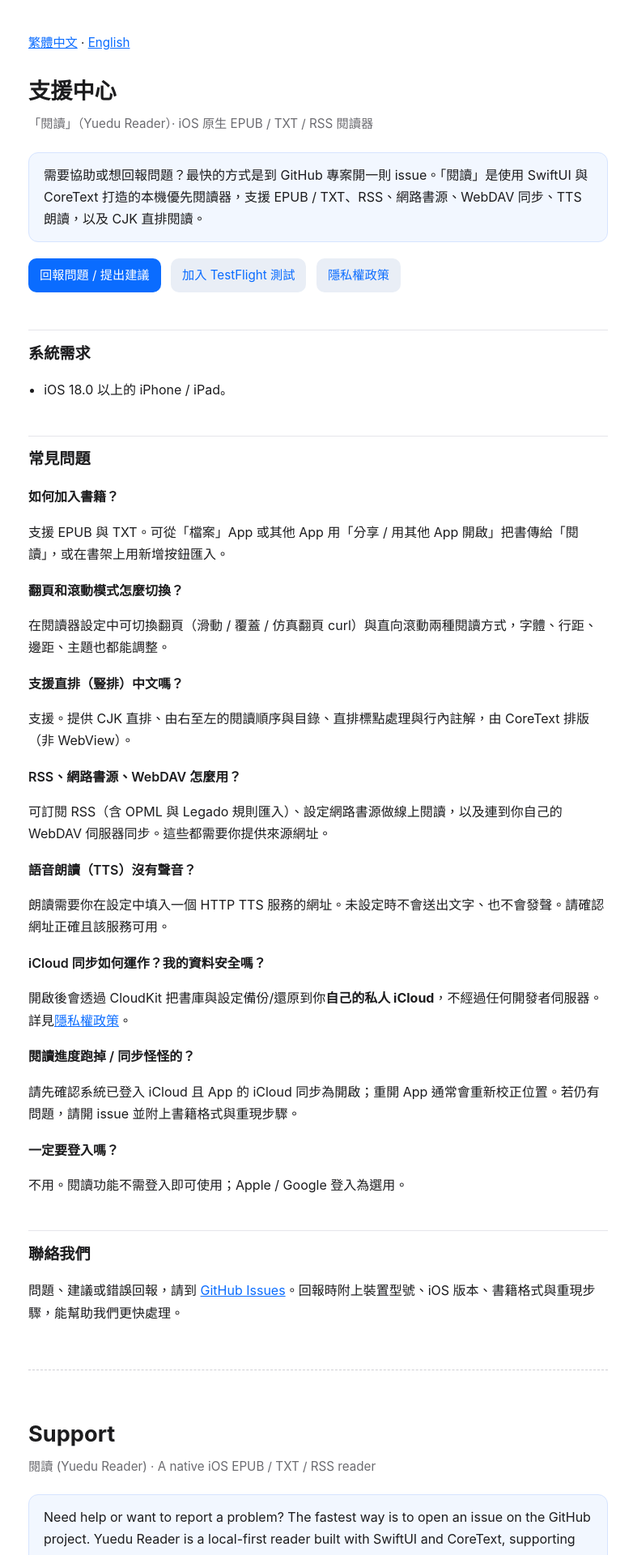
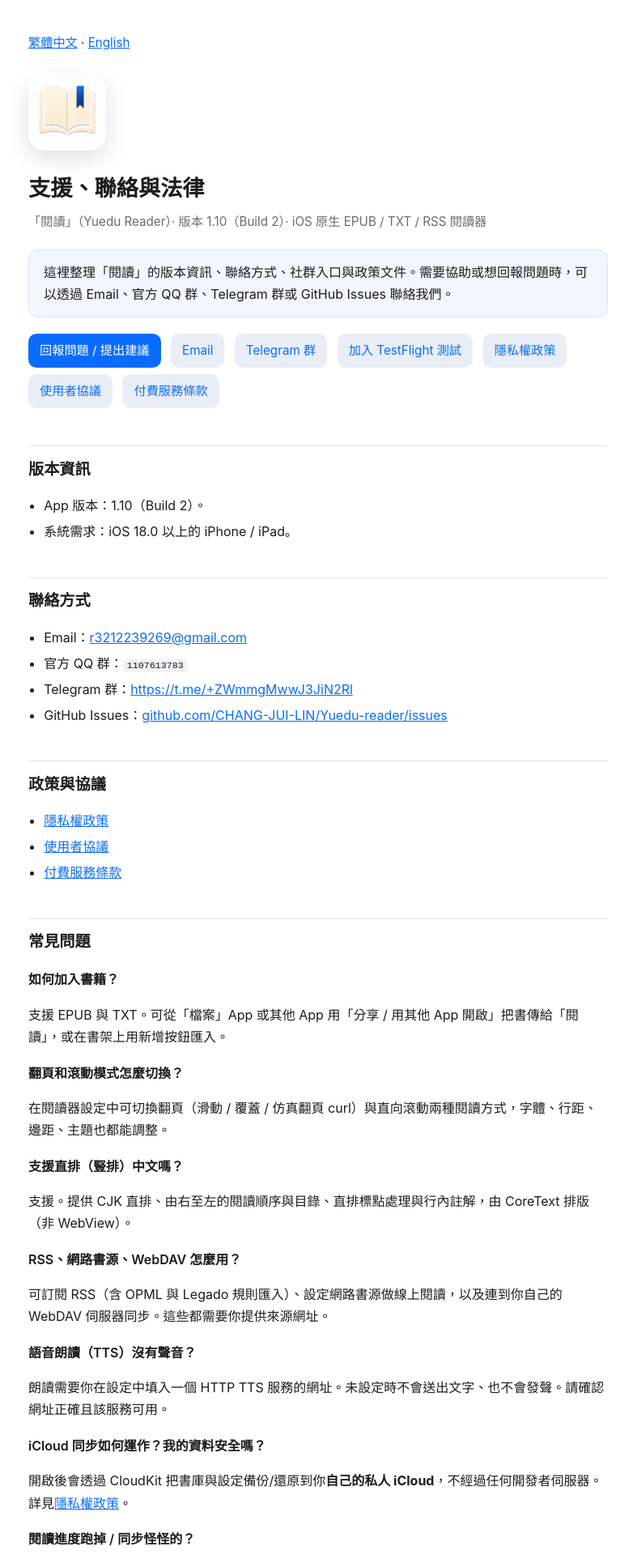
Before and after one commit to zhong228/MoYue, a Jekyll site: the page support.html, which Jekyll copies as it is, in a window 1280 px wide. Shown: the top 1920 px of the page at 81% size, without its empty margins (247-1029 px from the left). Built offline with Jekyll 4.4.1, drawn with Linux system fonts in a browser that asks for light colours; some of the changed text lies outside the part shown.

Commit message:
Add support contact and legal Pages

```diff
--- a/support.html
+++ b/support.html
@@ -4,7 +4,7 @@
 <meta charset="utf-8">
 <meta name="viewport" content="width=device-width, initial-scale=1">
 <meta name="robots" content="index, follow">
-<title>支援 · Support — 閱讀 Yuedu Reader</title>
+<title>支援、聯絡與法律 · Support, Contact &amp; Legal — 閱讀 Yuedu Reader</title>
 <style>
   :root { color-scheme: light dark; }
   * { box-sizing: border-box; }
@@ -16,6 +16,7 @@
     background: #ffffff;
   }
   .wrap { max-width: 760px; margin: 0 auto; padding: 40px 22px 80px; }
+  .logo { width: 96px; height: 96px; border-radius: 20px; box-shadow: 0 10px 28px rgba(0,0,0,0.12); }
   h1 { font-size: 1.7rem; margin: 0 0 4px; }
   h2 { font-size: 1.2rem; margin: 2.2em 0 0.4em; padding-top: 0.6em; border-top: 1px solid #e5e5ea; }
   h3 { font-size: 1.02rem; margin: 1.4em 0 0.3em; }
@@ -51,22 +52,43 @@
 
   <!-- ===================== 繁體中文 ===================== -->
   <section id="zh">
-  <h1>支援中心</h1>
-  <p class="sub">「閱讀」（Yuedu Reader）· iOS 原生 EPUB / TXT / RSS 閱讀器</p>
+  <p><img class="logo" src="assets/yuedu-logo.png" alt="閱讀 Yuedu Reader logo"></p>
+  <h1>支援、聯絡與法律</h1>
+  <p class="sub">「閱讀」（Yuedu Reader）· 版本 1.10（Build 2）· iOS 原生 EPUB / TXT / RSS 閱讀器</p>
 
   <p class="lede">
-    需要協助或想回報問題？最快的方式是到 GitHub 專案開一則 issue。「閱讀」是使用 SwiftUI 與 CoreText 打造的本機優先閱讀器，支援 EPUB / TXT、RSS、網路書源、WebDAV 同步、TTS 朗讀，以及 CJK 直排閱讀。
+    這裡整理「閱讀」的版本資訊、聯絡方式、社群入口與政策文件。需要協助或想回報問題時，可以透過 Email、官方 QQ 群、Telegram 群或 GitHub Issues 聯絡我們。
   </p>
 
   <div class="btnrow">
     <a class="btn" href="https://github.com/CHANG-JUI-LIN/Yuedu-reader/issues">回報問題 / 提出建議</a>
+    <a class="btn alt" href="mailto:r3212239269@gmail.com">Email</a>
+    <a class="btn alt" href="https://t.me/+ZWmmgMwwJ3JiN2Rl">Telegram 群</a>
     <a class="btn alt" href="https://testflight.apple.com/join/7hvbzYC1">加入 TestFlight 測試</a>
     <a class="btn alt" href="https://chang-jui-lin.github.io/Yuedu-reader/privacy.html">隱私權政策</a>
+    <a class="btn alt" href="https://chang-jui-lin.github.io/Yuedu-reader/terms.html">使用者協議</a>
+    <a class="btn alt" href="https://chang-jui-lin.github.io/Yuedu-reader/paid-terms.html">付費服務條款</a>
   </div>
 
-  <h2>系統需求</h2>
+  <h2>版本資訊</h2>
   <ul>
-    <li>iOS 18.0 以上的 iPhone / iPad。</li>
+    <li>App 版本：1.10（Build 2）。</li>
+    <li>系統需求：iOS 18.0 以上的 iPhone / iPad。</li>
+  </ul>
+
+  <h2>聯絡方式</h2>
+  <ul>
+    <li>Email：<a href="mailto:r3212239269@gmail.com">r3212239269@gmail.com</a></li>
+    <li>官方 QQ 群：<code>1107613783</code></li>
+    <li>Telegram 群：<a href="https://t.me/+ZWmmgMwwJ3JiN2Rl">https://t.me/+ZWmmgMwwJ3JiN2Rl</a></li>
+    <li>GitHub Issues：<a href="https://github.com/CHANG-JUI-LIN/Yuedu-reader/issues">github.com/CHANG-JUI-LIN/Yuedu-reader/issues</a></li>
+  </ul>
+
+  <h2>政策與協議</h2>
+  <ul>
+    <li><a href="https://chang-jui-lin.github.io/Yuedu-reader/privacy.html">隱私權政策</a></li>
+    <li><a href="https://chang-jui-lin.github.io/Yuedu-reader/terms.html">使用者協議</a></li>
+    <li><a href="https://chang-jui-lin.github.io/Yuedu-reader/paid-terms.html">付費服務條款</a></li>
   </ul>
 
   <h2>常見問題</h2>
@@ -103,22 +125,43 @@
 
   <!-- ===================== English ===================== -->
   <section id="en" lang="en">
-  <h1>Support</h1>
-  <p class="sub">閱讀 (Yuedu Reader) · A native iOS EPUB / TXT / RSS reader</p>
+  <p><img class="logo" src="assets/yuedu-logo.png" alt="Yuedu Reader logo"></p>
+  <h1>Support, Contact &amp; Legal</h1>
+  <p class="sub">閱讀 (Yuedu Reader) · Version 1.10 (Build 2) · Native iOS EPUB / TXT / RSS reader</p>
 
   <p class="lede">
-    Need help or want to report a problem? The fastest way is to open an issue on the GitHub project. Yuedu Reader is a local-first reader built with SwiftUI and CoreText, supporting EPUB / TXT, RSS, web book sources, WebDAV sync, text-to-speech, and CJK vertical reading.
+    This page collects Yuedu Reader's version information, contact channels, community links, and policy documents. For help or bug reports, contact us by email, official QQ group, Telegram group, or GitHub Issues.
   </p>
 
   <div class="btnrow">
     <a class="btn" href="https://github.com/CHANG-JUI-LIN/Yuedu-reader/issues">Report an issue / Request a feature</a>
+    <a class="btn alt" href="mailto:r3212239269@gmail.com">Email</a>
+    <a class="btn alt" href="https://t.me/+ZWmmgMwwJ3JiN2Rl">Telegram Group</a>
     <a class="btn alt" href="https://testflight.apple.com/join/7hvbzYC1">Join the TestFlight beta</a>
     <a class="btn alt" href="https://chang-jui-lin.github.io/Yuedu-reader/privacy.html">Privacy Policy</a>
+    <a class="btn alt" href="https://chang-jui-lin.github.io/Yuedu-reader/terms.html">User Agreement</a>
+    <a class="btn alt" href="https://chang-jui-lin.github.io/Yuedu-reader/paid-terms.html">Paid Service Terms</a>
   </div>
 
-  <h2>System requirements</h2>
+  <h2>Version</h2>
   <ul>
-    <li>iPhone / iPad running iOS 18.0 or later.</li>
+    <li>App version: 1.10 (Build 2).</li>
+    <li>System requirements: iPhone / iPad running iOS 18.0 or later.</li>
+  </ul>
+
+  <h2>Contact</h2>
+  <ul>
+    <li>Email: <a href="mailto:r3212239269@gmail.com">r3212239269@gmail.com</a></li>
+    <li>Official QQ group: <code>1107613783</code></li>
+    <li>Telegram group: <a href="https://t.me/+ZWmmgMwwJ3JiN2Rl">https://t.me/+ZWmmgMwwJ3JiN2Rl</a></li>
+    <li>GitHub Issues: <a href="https://github.com/CHANG-JUI-LIN/Yuedu-reader/issues">github.com/CHANG-JUI-LIN/Yuedu-reader/issues</a></li>
+  </ul>
+
+  <h2>Policies and Agreements</h2>
+  <ul>
+    <li><a href="https://chang-jui-lin.github.io/Yuedu-reader/privacy.html">Privacy Policy</a></li>
+    <li><a href="https://chang-jui-lin.github.io/Yuedu-reader/terms.html">User Agreement</a></li>
+    <li><a href="https://chang-jui-lin.github.io/Yuedu-reader/paid-terms.html">Paid Service Terms</a></li>
   </ul>
 
   <h2>Frequently asked questions</h2>
```
Also changed, not shown: other parts of support.html (+2 -2 lines), index.md (+7 -0 lines), paid-terms.md (added, +107 -0 lines), terms.md (added, +119 -0 lines), assets/yuedu-logo.png (added).
